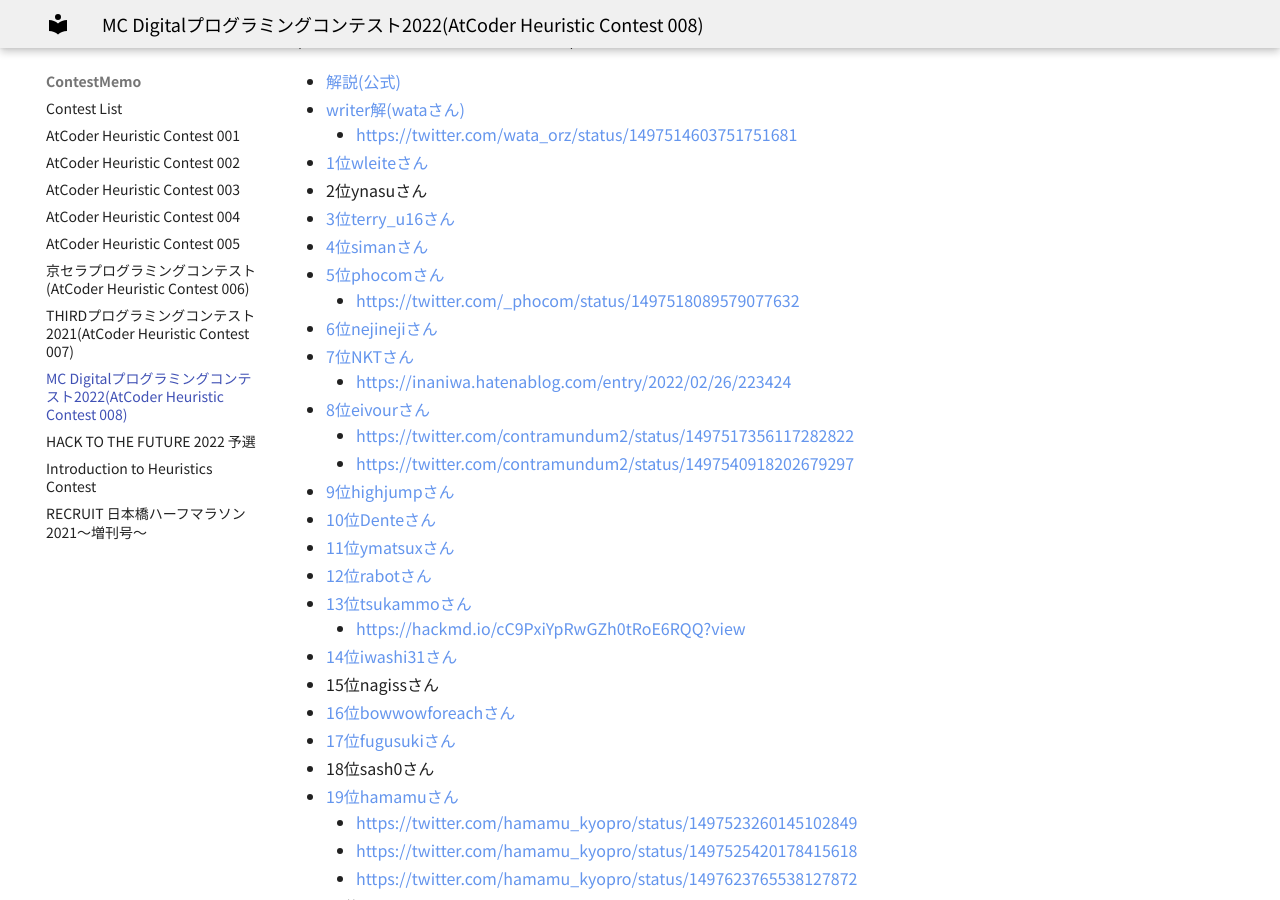
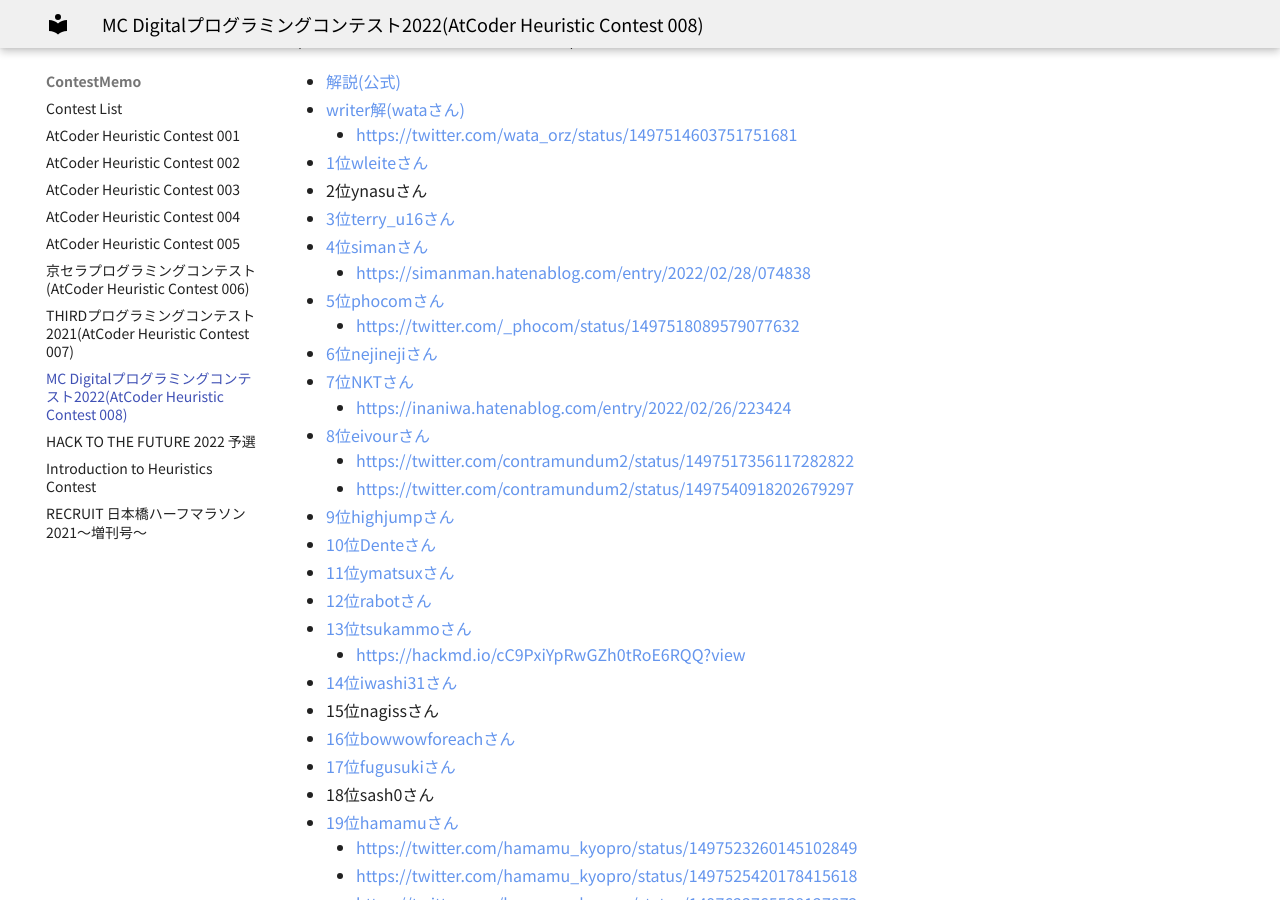
Before and after one commit to jetbead/AtCoderHeuristicContestMemo, an MkDocs documentation site: the page built from docs/ContestMemo/ahc008.md, in a window 1280 px wide and 900 px high, scrolled down 689 px. Built offline with MkDocs 1.6.1 and Material for MkDocs 9.7.7, drawn with Linux system fonts in a browser that asks for light colours; some web fonts are replaced; some of the changed lines change nothing that is shown.

Commit message:
Update ahc008.md

```diff
--- a/docs/ContestMemo/ahc008.md
+++ b/docs/ContestMemo/ahc008.md
@@ -26,6 +26,7 @@
 - 2位ynasuさん
 - [3位terry_u16さん](https://twitter.com/terry_u16/status/1497512298100838400)
 - [4位simanさん](https://twitter.com/_simanman/status/1497515640965320705)
+    - https://simanman.hatenablog.com/entry/2022/02/28/074838
 - [5位phocomさん](https://twitter.com/_phocom/status/1497514149101785091)
     - https://twitter.com/_phocom/status/1497518089579077632
 - [6位nejinejiさん](https://twitter.com/shift_neji/status/1497515949918134272)
```
